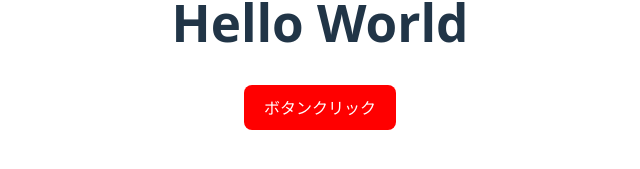
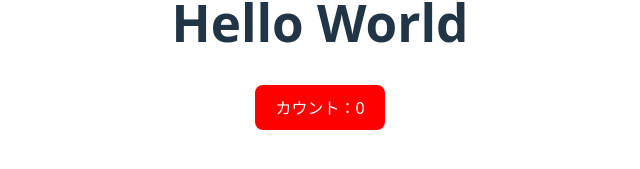
Before and after one commit to ysmk620/react-app, a React (Vite) app: page / in a window 1280 px wide. Shown: the part 355-524 px from the top of the page, without its empty margins (320-960 px from the left). Built offline with nearby package versions, Linux system fonts and the light colour scheme.

Commit message:
feat:useState

```diff
--- a/src/App.jsx
+++ b/src/App.jsx
@@ -6,9 +6,7 @@
     return (
         <>
             <h1>Hello World</h1>
-            <Button type='submit' disabled={false}>
-                ボタンクリック
-            </Button>
+            <Button type='submit' disabled={false}/>
         </>
     );
 }
--- a/src/components/Button/Button.jsx
+++ b/src/components/Button/Button.jsx
@@ -1,12 +1,18 @@
 import styles from './Button.module.css';
+import { useState } from 'react';
 
 function Button(props) {
-    const { type, disabled ,children } = props;
+    const [count, setCount] = useState(0); //countが状態を持つ変数。 setCountがcountを更新するための関数。
+    const { type, disabled } = props;
+
+    const handleClick = () => {
+        setCount(count + 1);
+    }
 
     return (
-        <button className={styles.button} type={type} disabled={disabled} >
+        <button className={styles.button} type={type} disabled={disabled} onClick={handleClick}>
             {/* CSSモジュールのButton.module.cssで設定したクラス（.button）を読み込む。ReactではclassではなくclassName。{importした変数(styles).クラス名(button)} */}
-            {children} {/*コンポーネントの中身に書いた要素やテキストを受け取るためのもの*/}
+            カウント：{count}
         </button>
     );
 }
```
